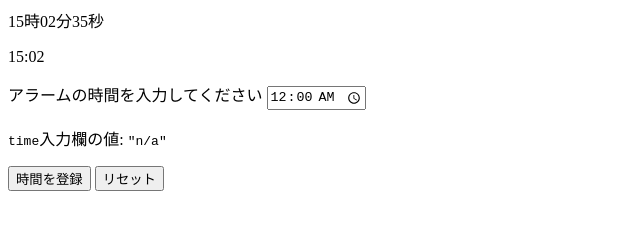
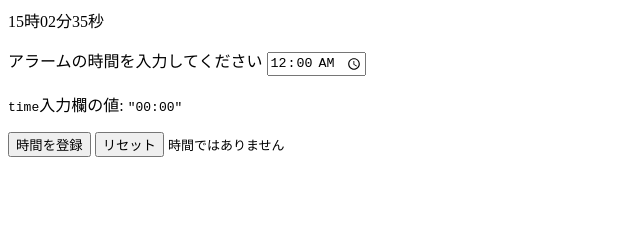
Before and after one commit to kunkenshou/learn_js, a plain HTML site: page alert/index.html in a window 1280 px wide. Both pictures are taken after a click on the button "時間を登録". Shown: the whole page, without its empty margins (0-640 px from the left). Drawn offline with Linux system fonts and the light colour scheme.

Commit message:
アラーム機能の処理を追加

```diff
--- a/alert/alert.js
+++ b/alert/alert.js
@@ -1,5 +1,20 @@
+
+
 
 addEventListener("DOMContentLoaded", (event) => {
+
+  const startTime = document.getElementById("startTime");
+  const valueSpan = document.getElementById("value");
+  const btn = document.getElementById("btn");
+  const reset = document.getElementById("reset");
+
+  btn.addEventListener("click", (event) => {
+    valueSpan.innerText = startTime.value;
+  });
+
+  reset.addEventListener("click", (event) => {
+   valueSpan.innerText = "";
+  });
 
   let nIntervId = setInterval(time, 600);
 
@@ -13,61 +28,50 @@ addEventListener("DOMContentLoaded", (event) => {
   let str_minutes = minutes.toString();
   let str_seconds = Seconds.toString();
 
-  let time_now = [
+  let time_arry = [
     str_hours,
     str_minutes,
     str_seconds,
   ];
 
-  for (let i = 0; i < time_now.length; i++) {
+  for (let i = 0; i < time_arry.length; i++) {
 
-    if(time_now[i].length === 1){
-      time_now[i] = `0` + time_now[i];
+    if(time_arry[i].length === 1){
+      time_arry[i] = `0` + time_arry[i];
     } else {
-      time_now[i] = time_now[i];
+      time_arry[i] = time_arry[i];
     }
 
   }
 
   const time = document.getElementById("time");
-  time.innerHTML = `${time_now[0]}時${time_now[1]}分${time_now[2]}秒`
+  time.innerText = `${time_arry[0]}時${time_arry[1]}分${time_arry[2]}秒`
 
-  const alert = document.getElementById("alert");
-  alert.innerText = `${time_now[0]}:${time_now[1]}`
-  //console.log(`${times[0]}:${times[1]}:${times[2]}`);
+  const alert_time = document.getElementById("value");
+  const navi = document.getElementById("navi");
+  const time_now = `${time_arry[0]}:${time_arry[1]}`
+  const str_alerttime = alert_time.innerText;
+
+  function normal(){
+    navi.innerHTML = "時間ではありません";
+  }
+
+  function alert(){
+    console.log("hgoe");
+    navi.innerHTML = "時間です";
+  }
+
+  if(time_now === str_alerttime) {
+    alert();
+    /*
+    console.log("時間です");
+    console.log(time_now);
+    console.log(str_alerttime);
+    window.alert("時間です");
+    */
+  }else{
+    normal();
+  }
+
 }
-
-  const startTime = document.getElementById("startTime");
-  const valueSpan = document.getElementById("value");
-  const btn = document.getElementById("btn");
-  //const reset = document.getElementById("reset");
-
-  startTime.addEventListener("input", (event =>{
-    valueSpan.innerText = startTime.value;
- })
-);
-
-
-  btn.addEventListener("click", (event) => {
-          const alert_time = document.getElementById("value");
-          const time_now = document.getElementById("alert");
-          const str_timenow = time_now.innerText;
-          const str_alerttime = alert_time.innerText;
-          console.log(str_timenow);
-          console.log(str_alerttime);
-
-          if(str_timenow === str_alerttime) {
-            alert("時間です");
-            console.log(str_timenow);
-            console.log(str_alerttime);
-          }else{
-            alert("時間ではありません");
-            console.log(str_timenow);
-            console.log(str_alerttime);
-          }
-
-        });
-
-
-
   });
--- a/alert/index.html
+++ b/alert/index.html
@@ -9,18 +9,19 @@
 
 <body>
 <p id="time">hoge</p>
-<p id="alert">alert</p>
 <label for="appt">アラームの時間を入力してください</label>
 <input type="time" id="startTime" name="appt" value="00:00"/>
 <p>
   <code>time</code>入力欄の値:
-  <code>"<span id="value">n/a</span>"</code>
+  <code>"<span id="value">アラーム時間が登録されていません。</span>"</code>
 </p>
 
 <input type="button" id="btn" value="時間を登録" />
 
 <input type="button" id="reset" value="リセット" />
 
+<code><span id="navi">n/s</span></code>
+
 </body>
 
 </html>
```
